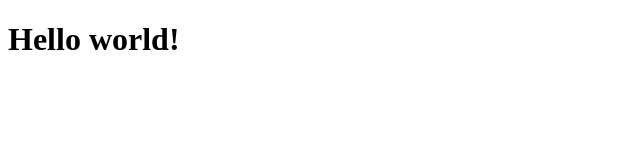
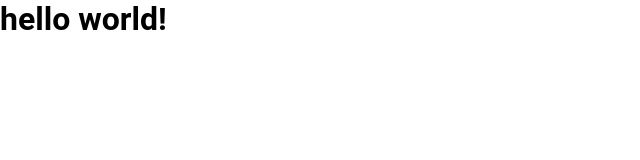
Before and after one commit to KAMO333/motivations, a plain HTML site: page frontend/index.html in a window 1280 px wide. Shown: the whole page, without its empty margins (0-640 px from the left). Drawn offline with Linux system fonts and the light colour scheme.

Commit message:
start building...

```diff
--- a/frontend/index.html
+++ b/frontend/index.html
@@ -7,8 +7,7 @@
     <link rel="stylesheet" href="style.css" />
   </head>
   <body>
-    <h1>Hello world!</h1>
-
+    <h1>hello world!</h1>
     <script src="app.js"></script>
   </body>
 </html>
--- a/frontend/style.css
+++ b/frontend/style.css
@@ -0,0 +1,6 @@
+* {
+  margin: 0;
+  padding: 0;
+  box-sizing: border-box;
+  font-family: "Roboto", sans-serif;
+}
```
